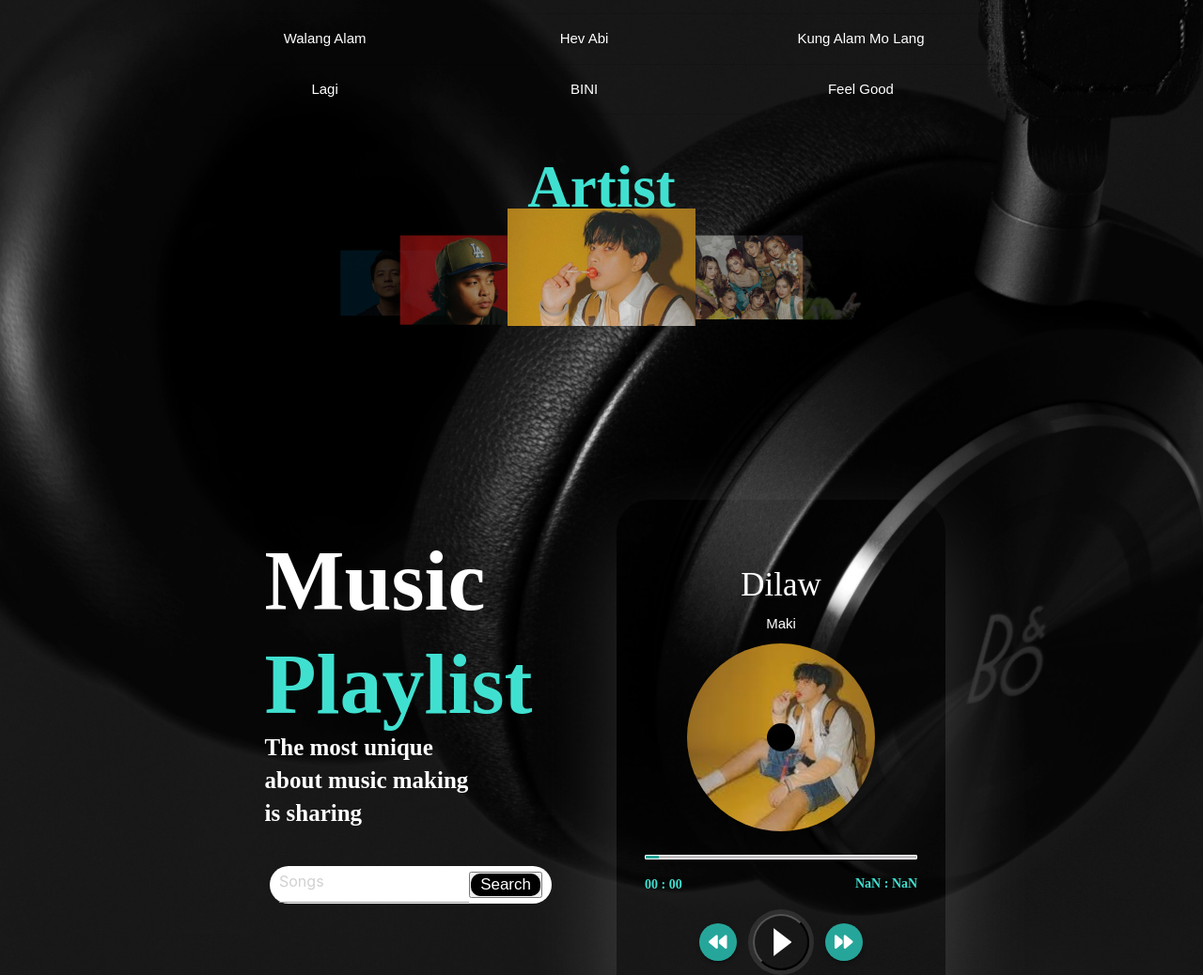
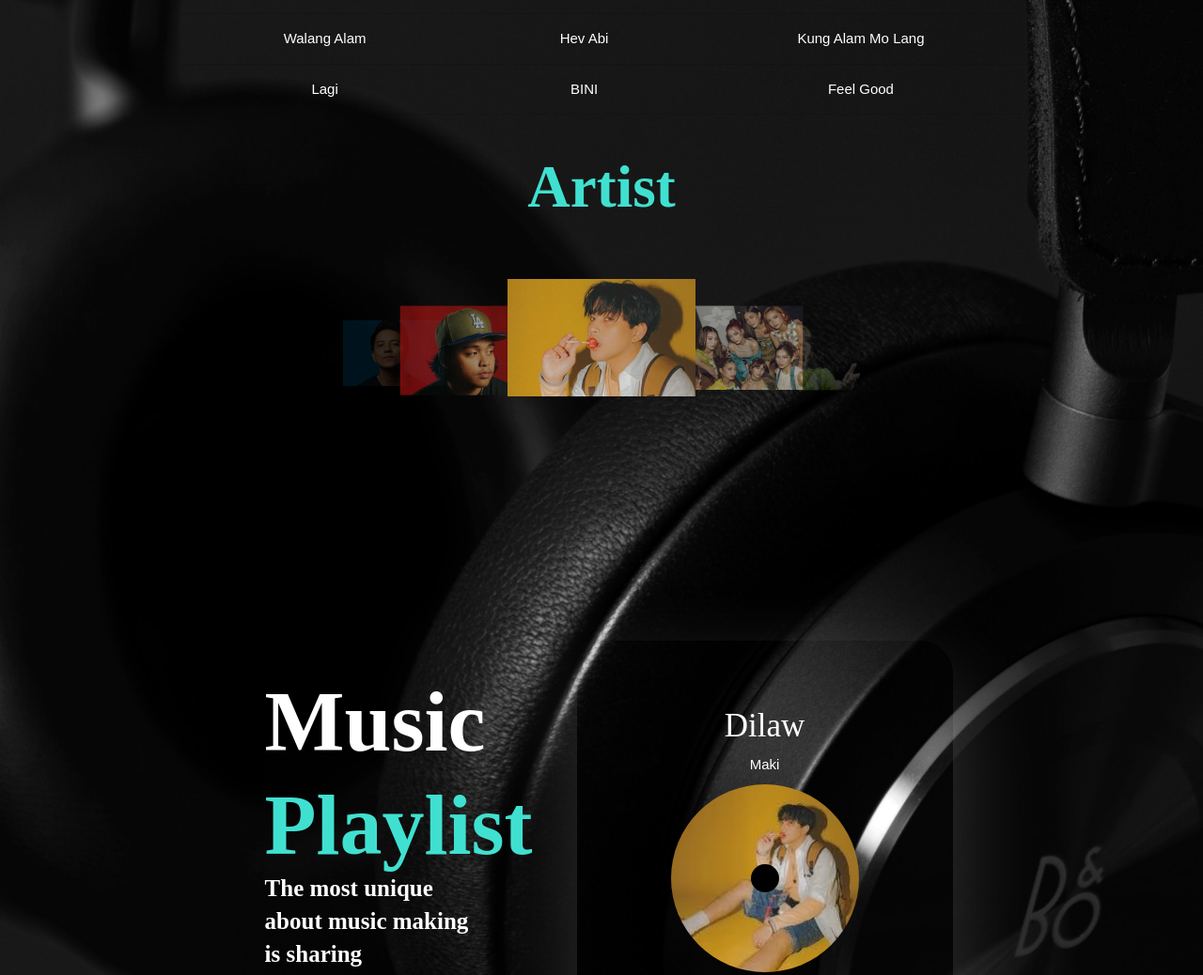
Before and after one commit to johncholo/samplewebsite, a plain HTML site: page index.html in a window 1280 px wide. Shown: the part 1320-2358 px from the top of the page at 94% size. Drawn offline with nearby package versions, Linux system fonts and the light colour scheme.

Commit message:
Update second.css

```diff
--- a/second.css
+++ b/second.css
@@ -198,8 +198,15 @@ span{
     align-items: center;
 }
 
+.carousel {
+    width: 550px;
+    height: 550px;
+    margin-left: auto;
+    margin-right: auto;
+}
+
 .music-player {
-    width: 350px;
+    width: 400px;
     height: 550px;
     border-radius: 35px;
     background: rgba(0, 0, 0, 0.0.8);
```
